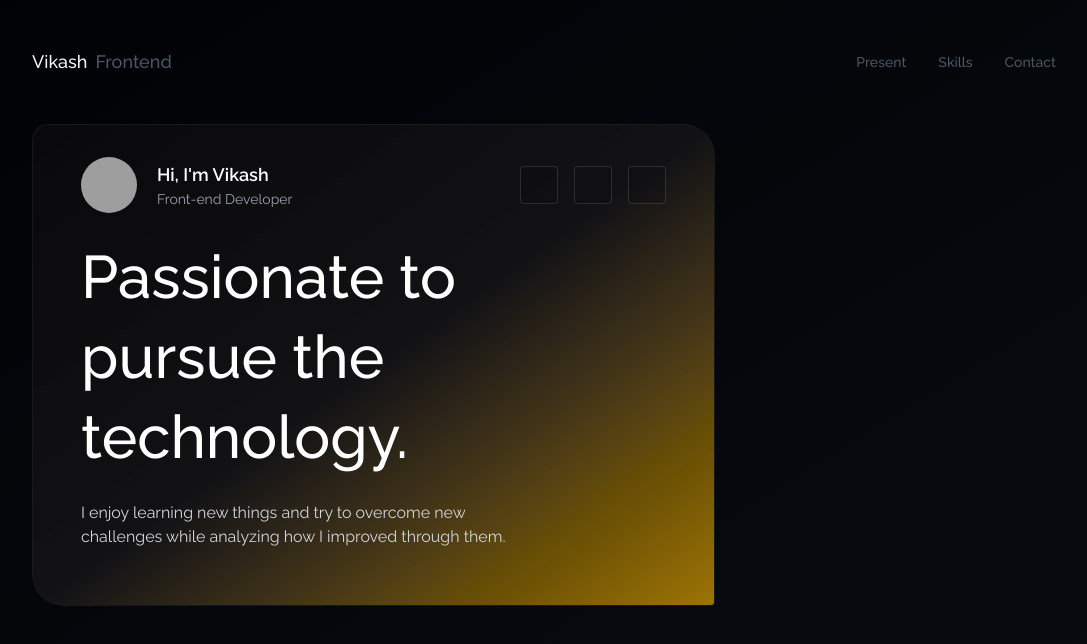
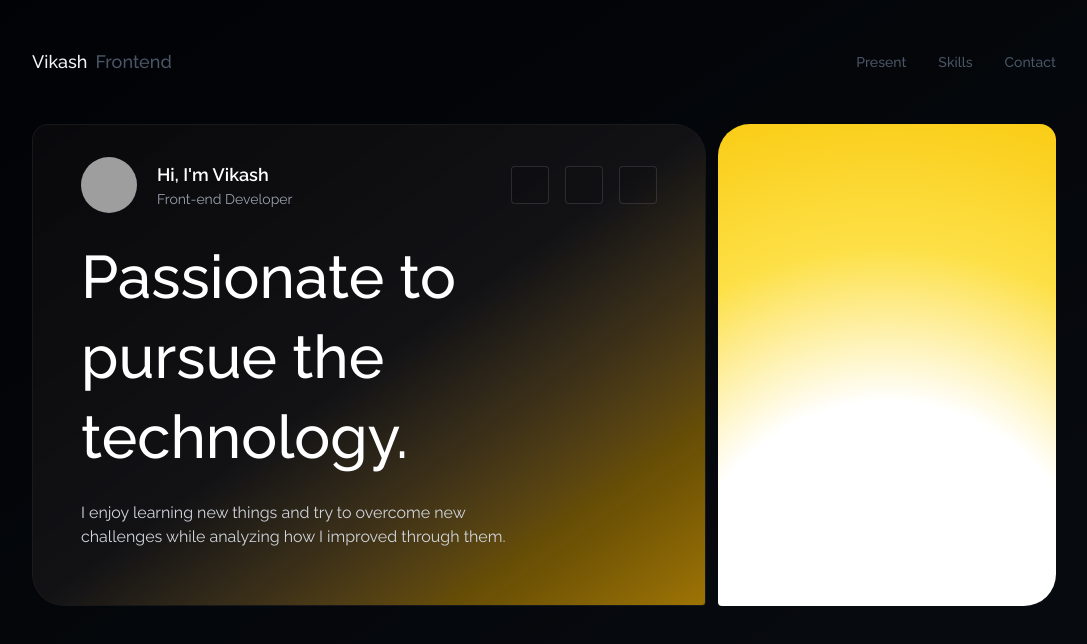
Before and after one commit to Ninja-Vikash/portfolio, a React (Vite) app: page / in a window 1280 px wide. Shown: the top 644 px of the page, without its empty margins (96-1183 px from the left). Built offline with nearby package versions, Linux system fonts and the light colour scheme; grey boxes are pictures that could not be loaded; some icons are missing.

Commit message:
card two

```diff
--- a/src/sections/app/view.jsx
+++ b/src/sections/app/view.jsx
@@ -7,7 +7,7 @@ import { IconButton } from 'src/components/icon-button/icon-button';
 
 export function HomeView() {
   return (
-    <div>
+    <div className="flex gap-3">
       <Card className="w-8/12 bg-linear-to-tl to-zinc-950 via-zinc-800/30 from-amber-400/60 border border-zinc-900/96 rounded-ee-sm rounded-ss-2xl rounded-se-4xl rounded-es-4xl">
         {/* *********************************
          * HEADER
@@ -46,6 +46,12 @@ export function HomeView() {
           </p>
         </div>
       </Card>
+
+      <Card className="w-4/12 overflow-hidden relative bg-[radial-gradient(circle_at_bottom,white_40%,#fde047_70%,#facc15_100%)] rounded-es-sm rounded-ee-4xl rounded-se-2xl rounded-ss-4xl">
+        <div className="absolute -bottom-8 left-16">
+          <Iconify icon="fluent-emoji:ninja-light" width={280} />
+        </div>
+      </Card>
     </div>
   );
 }
```
